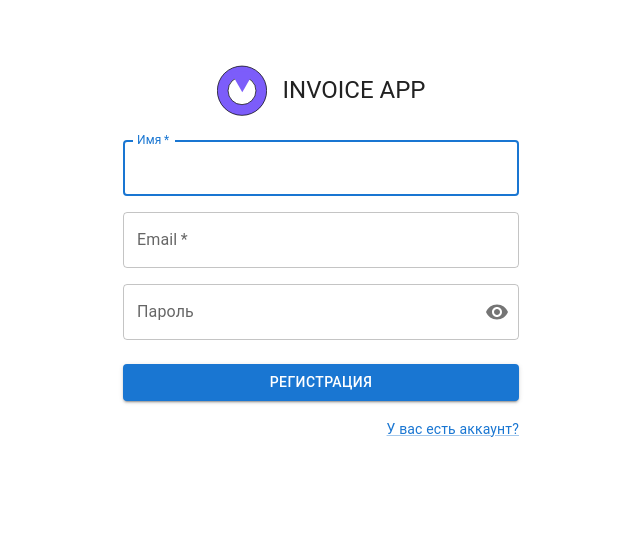
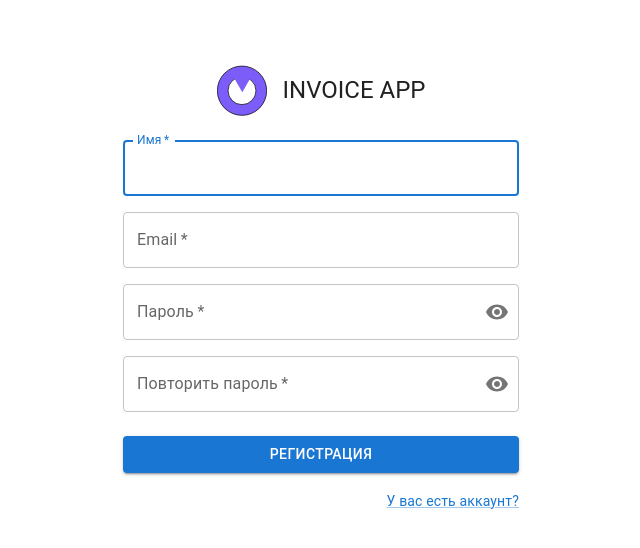
Before and after one commit to mirastalbayev/code_of_thrones-front, a Next.js app: page /auth/Register in a window 1280 px wide. Shown: the top 548 px of the page, without its empty margins (319-959 px from the left). Built offline with nearby package versions, Linux system fonts and the light colour scheme.

Commit message:
Переделал login & register

```diff
--- a/src/pages/auth/Register.tsx
+++ b/src/pages/auth/Register.tsx
@@ -88,11 +88,7 @@ const RegisterPage: NextPage = () => {
 								/>
 							</Grid>
 							<Grid item xs={12}>
-								<FormControl
-									sx={{ width: 396 }}
-									// Исправить размер sx 396
-									variant='outlined'
-								>
+								<FormControl variant='outlined' fullWidth required>
 									<InputLabel htmlFor='outlined-adornment-password'>
 										Пароль
 									</InputLabel>
@@ -112,8 +108,30 @@ const RegisterPage: NextPage = () => {
 											</InputAdornment>
 										}
 										label='Password'
-										fullWidth
-										required
+									/>
+								</FormControl>
+							</Grid>
+							<Grid item xs={12}>
+								<FormControl variant='outlined' fullWidth required>
+									<InputLabel htmlFor='outlined-adornment-password'>
+										Повторить пароль
+									</InputLabel>
+									<OutlinedInput
+										id='outlined-adornment-password'
+										type={showPassword ? 'text' : 'password'}
+										endAdornment={
+											<InputAdornment position='end'>
+												<IconButton
+													aria-label='toggle password visibility'
+													onClick={handleClickShowPassword}
+													onMouseDown={handleMouseDownPassword}
+													edge='end'
+												>
+													{showPassword ? <VisibilityOff /> : <Visibility />}
+												</IconButton>
+											</InputAdornment>
+										}
+										label='Confirm Password'
 									/>
 								</FormControl>
 							</Grid>
```
Also changed, not shown: src/pages/auth/Login.tsx (+1 -7 lines).
